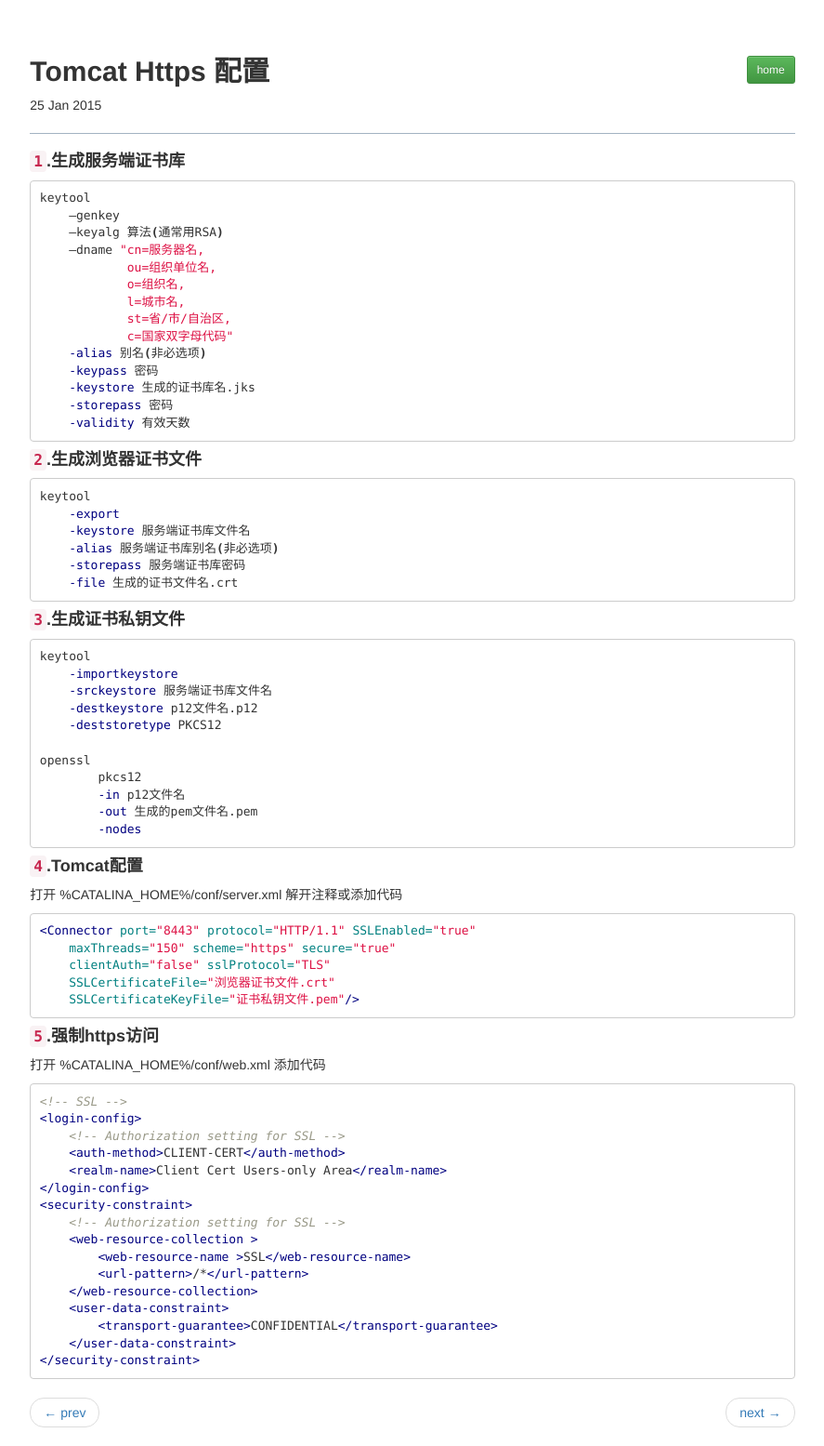
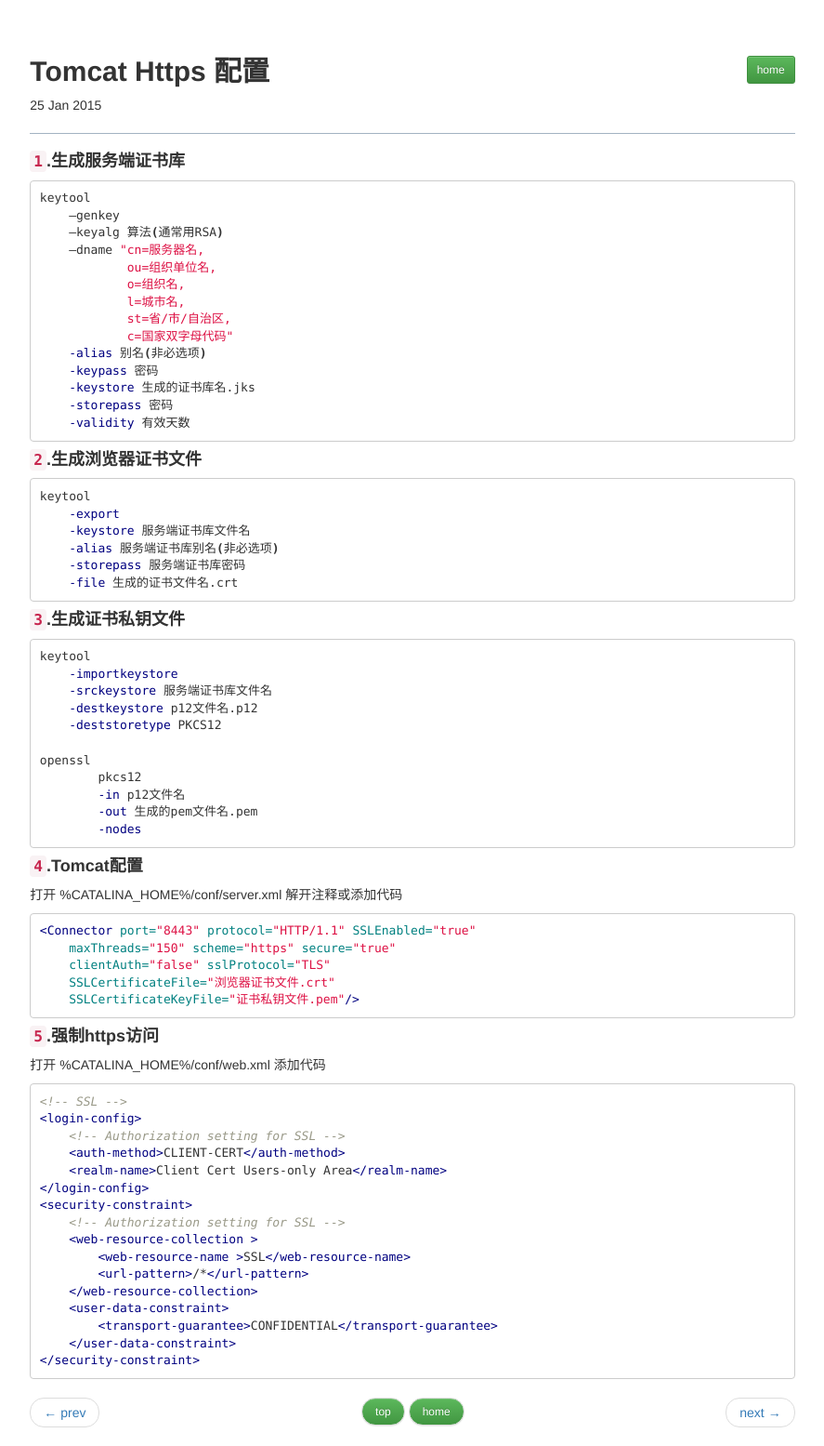
Before and after one commit to bit-ranger/blog, a Jekyll site: the page built from _posts/2015-01-25-tomcat-https.md, in a window 1280 px wide. Shown: the whole page at 93% size, without its empty margins (196-1083 px from the left). Built offline with Jekyll 4.4.1, drawn with Linux system fonts in a browser that asks for light colours; nearby versions of some CDN libraries; Markdown is read by kramdown in place of the engine named in the settings.

Commit message:
Update default.html

```diff
--- a/_layouts/default.html
+++ b/_layouts/default.html
@@ -31,7 +31,7 @@
 	                    	{% if page.next.url == null or page.next.url == '' %}
 	                    	    <li class="previous disabled"><a href="javascript:void(0);"><span aria-hidden="true">&larr;</span> prev</a></li>
 	                    	{% endif %}
-
+	                    	    <li class="text-center"><a href="#" class="btn btn-success btn-sm">top</a> <a href="/" class="btn btn-success btn-sm">home</a></li>
 	                    	{% if page.previous.url != null and page.previous.url != '' %}
 	                    	    <li class="next"><a href="{{ page.previous.url }}">next <span aria-hidden="true">&rarr;</span></a></li>
 	                    	{% endif %}
```
